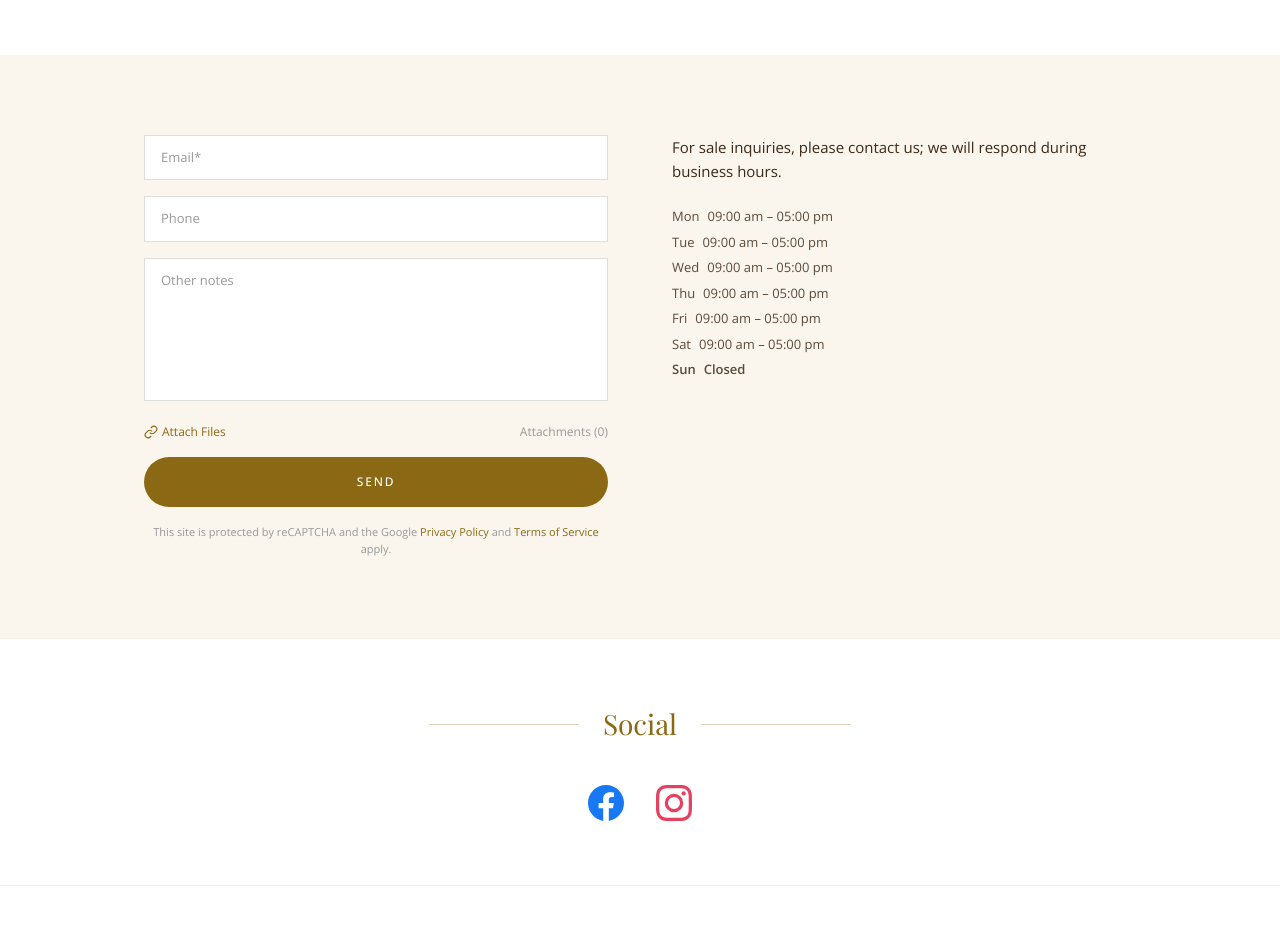
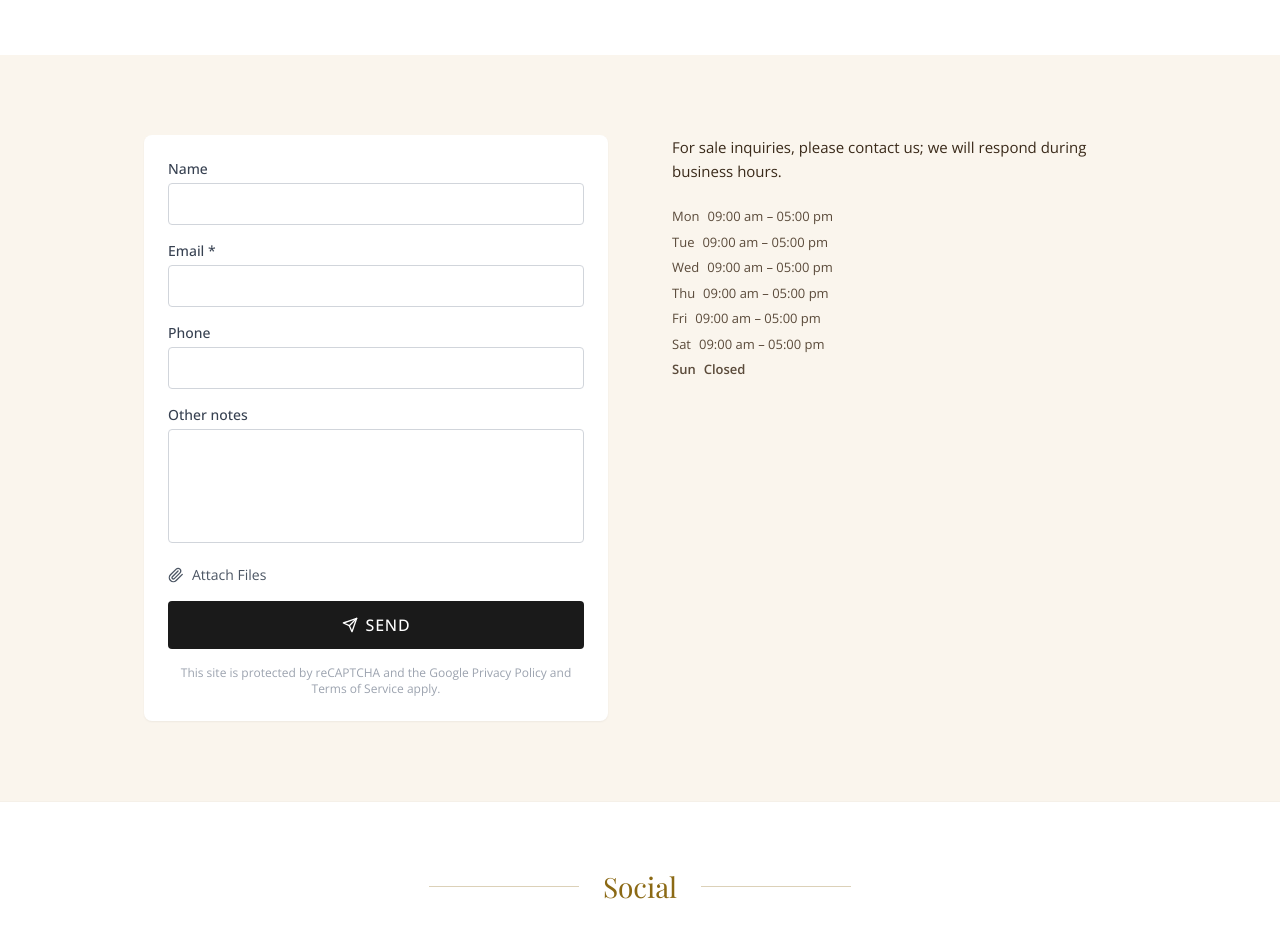
Before and after one commit to jaelar78/Gidgeeco, a React (Vite) app: page / in a window 1280 px wide. Shown: the part 1920-2852 px from the top of the page. Built offline with nearby package versions, Linux system fonts and the light colour scheme; no server answers; the database is empty.

Commit message:
feat: components - Navbar, ContactForm, Newsletter, Footer, CookieBanner

```diff
--- a/src/components/ContactForm.tsx
+++ b/src/components/ContactForm.tsx
@@ -1,98 +1,116 @@
 import { useState } from 'react'
-import { supabase, type ContactSubmission } from '../lib/supabase'
+import { Send, Paperclip } from 'lucide-react'
+import { supabase } from '../lib/supabase'
 
 export default function ContactForm() {
-  const [formData, setFormData] = useState<ContactSubmission>({
+  const [formData, setFormData] = useState({
     name: '',
     email: '',
     phone: '',
-    subject: '',
-    message: ''
+    notes: '',
   })
-  const [status, setStatus] = useState<'idle' | 'submitting' | 'success' | 'error'>('idle')
+  const [attachments, setAttachments] = useState(0)
+  const [submitted, setSubmitted] = useState(false)
+  const [loading, setLoading] = useState(false)
 
-  async function handleSubmit(e: React.FormEvent) {
+  const handleSubmit = async (e: React.FormEvent) => {
     e.preventDefault()
-    setStatus('submitting')
-
+    if (!formData.email) return
+    setLoading(true)
     try {
-      const { error } = await supabase
-        .from('contacts')
-        .insert([formData])
-
-      if (error) throw error
-
-      setStatus('success')
-      setFormData({ name: '', email: '', phone: '', subject: '', message: '' })
-      setTimeout(() => setStatus('idle'), 5000)
+      await supabase.from('contacts').insert({
+        name: formData.name,
+        email: formData.email,
+        phone: formData.phone,
+        notes: formData.notes,
+      })
+      setSubmitted(true)
+      setFormData({ name: '', email: '', phone: '', notes: '' })
     } catch (err) {
-      console.error('Error submitting contact:', err)
-      setStatus('error')
+      console.error(err)
+    } finally {
+      setLoading(false)
     }
   }
 
+  if (submitted) {
     return (
-    <form onSubmit={handleSubmit} className="space-y-4">
+      <div className="bg-white p-8 rounded-lg shadow-sm text-center">
+        <h3 className="text-2xl font-serif text-brand-dark mb-2">Thank you!</h3>
+        <p className="text-gray-600">We have received your message and will be in touch soon.</p>
+      </div>
+    )
+  }
+
+  return (
+    <form onSubmit={handleSubmit} className="bg-white p-6 rounded-lg shadow-sm space-y-4">
+      <div className="mb-4">
+        <label className="block text-sm font-medium text-gray-700 mb-1">Name</label>
+        <input
+          type="text"
+          value={formData.name}
+          onChange={(e) => setFormData({ ...formData, name: e.target.value })}
+          className="w-full px-4 py-2 border border-gray-300 rounded focus:outline-none focus:ring-2 focus:ring-brand-gold/50 focus:border-brand-gold"
+        />
+      </div>
+
+      <div className="mb-4">
+        <label className="block text-sm font-medium text-gray-700 mb-1">Email *</label>
         <input
           type="email"
-        placeholder="Email*"
+          required
           value={formData.email}
           onChange={(e) => setFormData({ ...formData, email: e.target.value })}
-        className="w-full px-4 py-3 border border-[#ddd] bg-white text-[13px] text-[#5a4a3a] placeholder-[#999] focus:outline-none focus:border-[#8B6914] transition"
-        required
+          className="w-full px-4 py-2 border border-gray-300 rounded focus:outline-none focus:ring-2 focus:ring-brand-gold/50 focus:border-brand-gold"
         />
+      </div>
 
+      <div className="mb-4">
+        <label className="block text-sm font-medium text-gray-700 mb-1">Phone</label>
         <input
           type="tel"
-        placeholder="Phone"
           value={formData.phone}
           onChange={(e) => setFormData({ ...formData, phone: e.target.value })}
-        className="w-full px-4 py-3 border border-[#ddd] bg-white text-[13px] text-[#5a4a3a] placeholder-[#999] focus:outline-none focus:border-[#8B6914] transition"
+          className="w-full px-4 py-2 border border-gray-300 rounded focus:outline-none focus:ring-2 focus:ring-brand-gold/50 focus:border-brand-gold"
         />
+      </div>
 
+      <div className="mb-4">
+        <label className="block text-sm font-medium text-gray-700 mb-1">Other notes</label>
         <textarea
-        placeholder="Other notes"
-        value={formData.message}
-        onChange={(e) => setFormData({ ...formData, message: e.target.value })}
-        rows={6}
-        className="w-full px-4 py-3 border border-[#ddd] bg-white text-[13px] text-[#5a4a3a] placeholder-[#999] focus:outline-none focus:border-[#8B6914] transition resize-none"
-        required
+          rows={4}
+          value={formData.notes}
+          onChange={(e) => setFormData({ ...formData, notes: e.target.value })}
+          className="w-full px-4 py-2 border border-gray-300 rounded focus:outline-none focus:ring-2 focus:ring-brand-gold/50 focus:border-brand-gold resize-none"
         />
+      </div>
 
-      <div className="flex items-center justify-between text-[12px]">
-        <button type="button" className="text-[#8B6914] hover:underline flex items-center gap-1">
-          <svg width="14" height="14" viewBox="0 0 24 24" fill="none" stroke="currentColor" strokeWidth="2">
-            <path d="M10 13a5 5 0 0 0 7.54.54l3-3a5 5 0 0 0-7.07-7.07l-1.72 1.71"/>
-            <path d="M14 11a5 5 0 0 0-7.54-.54l-3 3a5 5 0 0 0 7.07 7.07l1.71-1.71"/>
-          </svg>
+      <div className="mb-4">
+        <button
+          type="button"
+          className="flex items-center gap-2 text-sm text-gray-600 hover:text-brand-gold transition-colors"
+          onClick={() => setAttachments((a) => a + 1)}
+        >
+          <Paperclip size={16} />
           Attach Files
         </button>
-        <span className="text-[#999]">Attachments (0)</span>
+        {attachments > 0 && (
+          <span className="text-xs text-gray-500 mt-1 block">Attachments ({attachments})</span>
+        )}
       </div>
 
       <button
         type="submit"
-        disabled={status === 'submitting'}
-        className="w-full bg-[#8B6914] text-white py-4 text-[12px] tracking-[0.15em] uppercase font-medium rounded-full hover:bg-[#6b5010] transition disabled:opacity-50"
+        disabled={loading}
+        className="w-full bg-brand-dark text-white py-3 px-6 rounded font-medium uppercase tracking-wider hover:bg-black transition-colors flex items-center justify-center gap-2"
       >
-        {status === 'submitting' ? 'Sending...' : 'SEND'}
+        <Send size={16} />
+        {loading ? 'Sending...' : 'Send'}
       </button>
 
-      <p className="text-[11px] text-[#999] text-center leading-relaxed">
-        This site is protected by reCAPTCHA and the Google<span className="text-[#8B6914]"> Privacy Policy</span> and<span className="text-[#8B6914]"> Terms of Service</span> apply.
+      <p className="text-xs text-gray-400 mt-3 text-center">
+        This site is protected by reCAPTCHA and the Google Privacy Policy and Terms of Service apply.
       </p>
-
-      {status === 'success' && (
-        <div className="text-green-600 text-[12px] text-center bg-green-50 p-3">
-          Thank you! We'll be in touch soon.
-        </div>
-      )}
-
-      {status === 'error' && (
-        <div className="text-red-600 text-[12px] text-center bg-red-50 p-3">
-          Something went wrong. Please try again.
-        </div>
-      )}
     </form>
   )
 }
--- a/src/components/Footer.tsx
+++ b/src/components/Footer.tsx
@@ -2,19 +2,42 @@ import { Link } from 'react-router-dom'
 
 export default function Footer() {
   return (
-    <footer className="bg-white border-t border-[#F5F0E8] mt-auto">
-      <div className="max-w-5xl mx-auto px-4 py-8 text-center">
-        <div className="flex items-center justify-center gap-3 mb-3 text-[12px]">
-          <Link to="/privacy" className="text-[#8B6914] hover:underline">
-            Privacy Policy
-          </Link>
-          <Link to="/terms" className="text-[#8B6914] hover:underline">
-            Terms and Conditions
-          </Link>
+    <footer className="bg-brand-dark text-white py-12">
+      <div className="max-w-7xl mx-auto px-4 sm:px-6 lg:px-8">
+        <div className="grid grid-cols-1 md:grid-cols-3 gap-8">
+          <div>
+            <img
+              src="https://img1.wsimg.com/isteam/ip/2fb33577-001e-4278-a586-77640575c5d7/logo/temp_logo_1777976760283.png"
+              alt="Gidgee & Co"
+              className="h-12 w-auto object-contain mb-4 invert"
+            />
+            <p className="text-gray-400 text-sm">
+              Premium Australian hats and eco-friendly products.
+            </p>
+          </div>
+
+          <div>
+            <h4 className="font-serif text-lg mb-4">Quick Links</h4>
+            <ul className="space-y-2 text-sm text-gray-400">
+              <li><Link to="/" className="hover:text-white transition-colors">Home</Link></li>
+              <li><Link to="/shop" className="hover:text-white transition-colors">Shop</Link></li>
+              <li><Link to="/about" className="hover:text-white transition-colors">About</Link></li>
+              <li><Link to="/#contact" className="hover:text-white transition-colors">Contact</Link></li>
+            </ul>
+          </div>
+
+          <div>
+            <h4 className="font-serif text-lg mb-4">Contact</h4>
+            <ul className="space-y-2 text-sm text-gray-400">
+              <li>sales@gidgeeco.au</li>
+              <li>Australia</li>
+            </ul>
+          </div>
         </div>
 
-        <p className="font-medium text-[#3a2a1a] text-[13px] mb-1">Gidgee & Co</p>
-        <p className="text-[#999] text-[11px]">Copyright © 2023 Gidgee & Co - All Rights Reserved.</p>
+        <div className="border-t border-gray-700 mt-8 pt-8 text-center text-sm text-gray-500">
+          <p>&copy; {new Date().getFullYear()} Gidgee & Co. All rights reserved.</p>
+        </div>
       </div>
     </footer>
   )
--- a/src/components/Newsletter.tsx
+++ b/src/components/Newsletter.tsx
@@ -1,90 +1,54 @@
 import { useState } from 'react'
-import { supabase, type NewsletterSubscriber } from '../lib/supabase'
-import { Mail, CheckCircle, AlertCircle } from 'lucide-react'
+import { supabase } from '../lib/supabase'
 
 export default function Newsletter() {
   const [email, setEmail] = useState('')
-  const [firstName, setFirstName] = useState('')
-  const [status, setStatus] = useState<'idle' | 'submitting' | 'success' | 'error'>('idle')
+  const [subscribed, setSubscribed] = useState(false)
+  const [loading, setLoading] = useState(false)
 
-  async function handleSubmit(e: React.FormEvent) {
+  const handleSubmit = async (e: React.FormEvent) => {
     e.preventDefault()
-    setStatus('submitting')
-
+    if (!email) return
+    setLoading(true)
     try {
-      const data: NewsletterSubscriber = {
-        email,
-        first_name: firstName,
-        source: 'website'
-      }
-
-      const { error } = await supabase
-        .from('newsletter_subscribers')
-        .insert([data])
-
-      if (error) throw error
-
-      setStatus('success')
+      await supabase.from('newsletter').insert({ email })
+      setSubscribed(true)
       setEmail('')
-      setFirstName('')
-      setTimeout(() => setStatus('idle'), 5000)
     } catch (err) {
-      console.error('Error subscribing:', err)
-      setStatus('error')
+      console.error(err)
+    } finally {
+      setLoading(false)
     }
   }
 
   return (
-    <section className="py-20 bg-gidgee-brown text-white">
-      <div className="max-w-3xl mx-auto px-4 sm:px-6 lg:px-8 text-center">
-        <div className="flex items-center justify-center gap-4 mb-8">
-          <div className="h-px w-12 bg-white/30"></div>
-          <h2 className="font-serif text-3xl">Keep in Touch</h2>
-          <div className="h-px w-12 bg-white/30"></div>
+    <section className="bg-brand-light py-16">
+      <div className="max-w-4xl mx-auto px-4 text-center">
+        <h2 className="text-3xl md:text-4xl font-serif text-brand-dark mb-2">Keep in Touch</h2>
+        <p className="text-gray-600 mb-8">Sign up for our newsletter to hear about new arrivals and special offers.</p>
+
+        {subscribed ? (
+          <div className="bg-white p-6 rounded-lg shadow-sm inline-block">
+            <p className="text-brand-gold font-medium">Thank you for subscribing!</p>
           </div>
-
-        <p className="mb-8 opacity-90">
-          Get 10% off your first purchase when you sign up for our newsletter!
-        </p>
-
-        <form onSubmit={handleSubmit} className="flex flex-col sm:flex-row gap-4 max-w-lg mx-auto">
-          <input
-            type="text"
-            placeholder="First Name"
-            value={firstName}
-            onChange={(e) => setFirstName(e.target.value)}
-            className="flex-1 px-4 py-3 rounded-sm bg-white/10 border border-white/20 text-white placeholder-white/60 focus:outline-none focus:border-white/50 transition"
-          />
+        ) : (
+          <form onSubmit={handleSubmit} className="flex flex-col sm:flex-row gap-3 max-w-lg mx-auto">
             <input
               type="email"
               placeholder="Email Address"
+              required
               value={email}
               onChange={(e) => setEmail(e.target.value)}
-            className="flex-1 px-4 py-3 rounded-sm bg-white/10 border border-white/20 text-white placeholder-white/60 focus:outline-none focus:border-white/50 transition"
-            required
+              className="flex-1 px-4 py-3 border border-gray-300 rounded focus:outline-none focus:ring-2 focus:ring-brand-gold/50 focus:border-brand-gold"
             />
             <button
               type="submit"
-            disabled={status === 'submitting'}
-            className="px-6 py-3 bg-white text-gidgee-brown font-medium rounded-sm hover:bg-gidgee-cream transition disabled:opacity-50 flex items-center justify-center gap-2"
+              disabled={loading}
+              className="bg-brand-dark text-white py-3 px-8 rounded font-medium uppercase tracking-wider hover:bg-black transition-colors"
             >
-            <Mail size={16} />
-            SIGN UP
+              {loading ? '...' : 'Sign Up'}
             </button>
           </form>
-
-        {status === 'success' && (
-          <div className="flex items-center justify-center gap-2 mt-4 text-green-300">
-            <CheckCircle size={16} />
-            <span>Welcome! Check your inbox for your discount code.</span>
-          </div>
-        )}
-
-        {status === 'error' && (
-          <div className="flex items-center justify-center gap-2 mt-4 text-red-300">
-            <AlertCircle size={16} />
-            <span>Something went wrong. Please try again.</span>
-          </div>
         )}
       </div>
     </section>
```
Also changed, not shown: src/components/CookieBanner.tsx (+15 -14 lines), src/components/Navbar.tsx (+83 -83 lines). Lines whose indentation alone changed are shown as unchanged.
